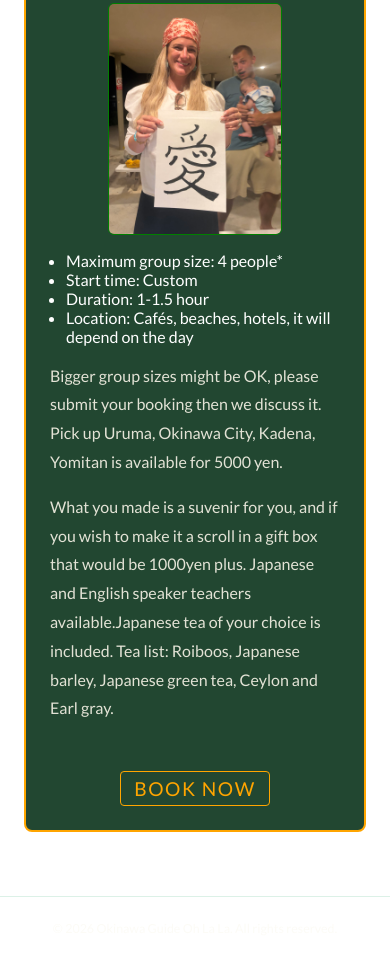
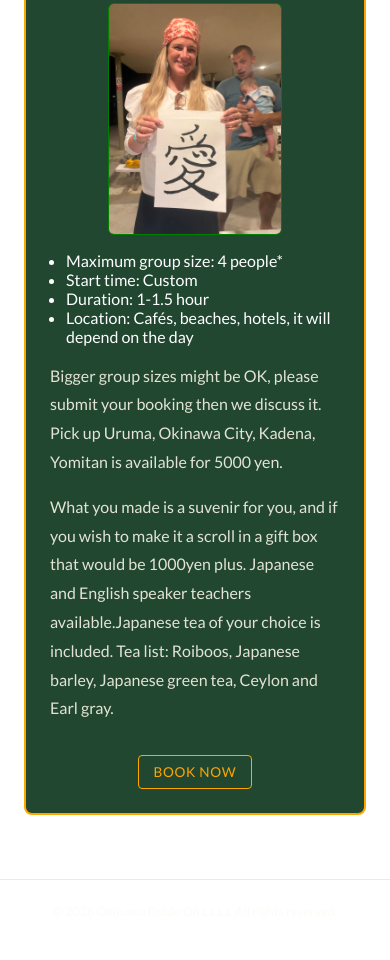
Before and after one commit to katsu-rap/Ohlala-tour, a plain HTML site: page tour4.html in a window 390 px wide. Shown: the part 931-1891 px from the top of the page. Drawn offline with nearby package versions, Linux system fonts and the light colour scheme.

Commit message:
media bookbttn size fix

```diff
--- a/tour4.html
+++ b/tour4.html
@@ -218,7 +218,13 @@
   .tour-content h2 { font-size: 2rem; }
   .tour-content p { font-size: 1rem; }
   .img, .img.left, .img.right { float: none; width: 100%; margin: 0 0 1rem; }
-  .book-btn { font-size: 1.2rem; padding: 0.3rem 0.8rem; }
+  .book-btn {
+    font-size: 0.85rem; padding: 0.55em 1.1em; letter-spacing: 0.05em; margin: 2rem auto 0;
+    max-width: calc(100% - 1rem);
+    line-height: 1.25;
+    width: fit-content;
+    box-sizing: border-box;
+  }
   ul { margin-left: 1rem !important; }
   li { font-size: 1rem !important; }
   .tour-content p { margin-bottom: 1rem !important; }
```
Also changed, not shown: tour1.html (+6 -1 lines), tour2.html (+6 -1 lines), tour3.html (+6 -1 lines).
